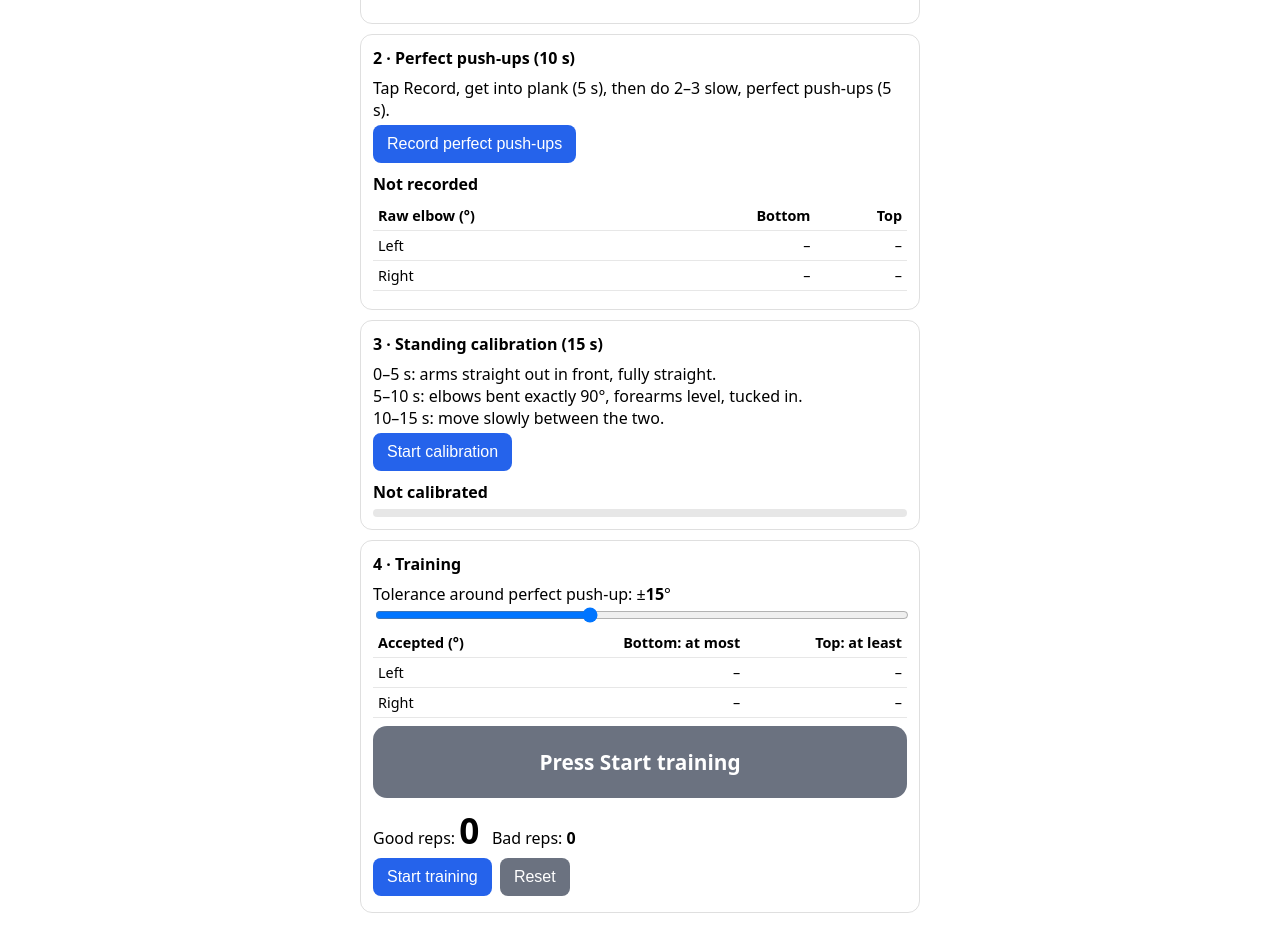
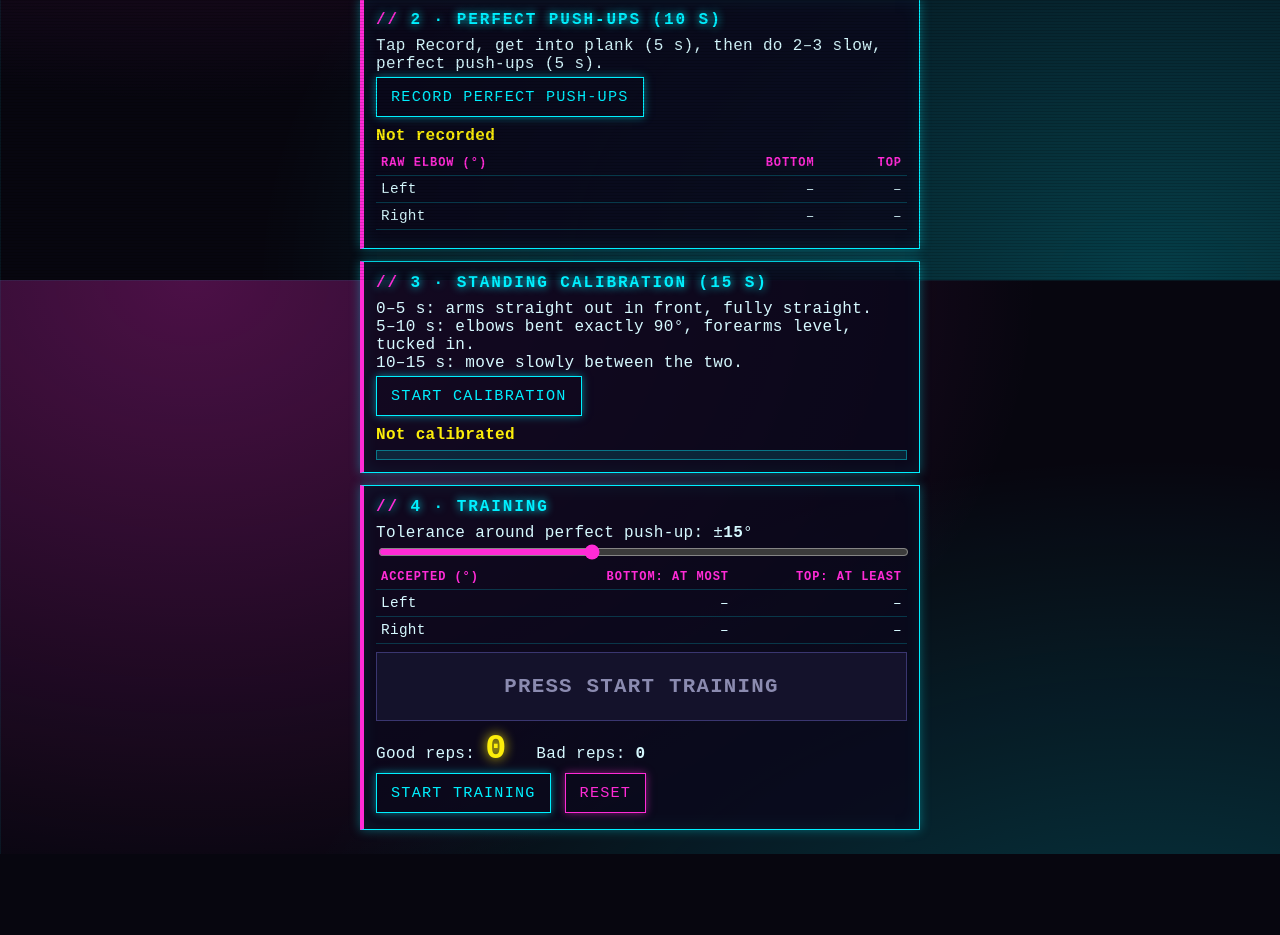
Before and after one commit to Atticus783/projec-force, a plain HTML site: page index.html in a window 1280 px wide. Shown: the part 520-1455 px from the top of the page. After the commit the page ends 1374 px from the top, so only its background shows below. Drawn offline with Linux system fonts and the light colour scheme.

Commit message:
Update index.html

```diff
--- a/index.html
+++ b/index.html
@@ -3,23 +3,56 @@
 <meta name="viewport" content="width=device-width,initial-scale=1">
 <title>Push-up Coach</title>
 <style>
-:root{color-scheme:light dark;font-family:system-ui,sans-serif}
-body{margin:0;padding:12px;max-width:560px;margin:auto}
-.card{border:1px solid #8884;border-radius:12px;padding:12px;margin:10px 0}
-h2{margin:0 0 8px;font-size:1rem}
+:root{color-scheme:dark;--cyan:#00f0ff;--pink:#ff2bd6;--yellow:#fcee0a;--green:#00ff9c;--red:#ff2a55;--panel:rgba(10,8,28,.82)}
+body{margin:0;padding:12px;max-width:560px;margin:auto;min-height:100vh;color:#d6f9ff;
+  font-family:ui-monospace,"Cascadia Mono","Courier New",monospace;letter-spacing:.02em;
+  background:
+    linear-gradient(rgba(0,240,255,.07) 1px,transparent 1px) 0 0/32px 32px,
+    linear-gradient(90deg,rgba(0,240,255,.07) 1px,transparent 1px) 0 0/32px 32px,
+    radial-gradient(ellipse at 15% 0%,rgba(255,43,214,.28),transparent 55%),
+    radial-gradient(ellipse at 90% 100%,rgba(0,240,255,.24),transparent 55%),
+    #07060f;
+  background-attachment:fixed}
+body::before{content:"";position:fixed;inset:0;pointer-events:none;z-index:50;
+  background:repeating-linear-gradient(0deg,rgba(0,0,0,.14) 0 1px,transparent 1px 3px)}
+
+.card{background:var(--panel);border:1px solid var(--cyan);border-left:4px solid var(--pink);
+  padding:12px;margin:12px 0;
+  box-shadow:0 0 10px rgba(0,240,255,.35),inset 0 0 18px rgba(0,240,255,.08)}
+h2{margin:0 0 8px;font-size:1rem;color:var(--cyan);text-transform:uppercase;letter-spacing:.12em;
+  text-shadow:0 0 8px var(--cyan)}
+h2::before{content:"// ";color:var(--pink)}
+
 table{width:100%;border-collapse:collapse;font-size:.9rem;margin-bottom:6px}
-td,th{padding:5px;text-align:right;border-bottom:1px solid #8883}
+td,th{padding:5px;text-align:right;border-bottom:1px solid rgba(0,240,255,.2)}
 td:first-child,th:first-child{text-align:left}
-button{padding:10px 14px;border-radius:8px;border:0;background:#2563eb;color:#fff;font-size:1rem;margin:4px 4px 4px 0}
-button.alt{background:#6b7280}
-.bar{height:8px;background:#8883;border-radius:4px;overflow:hidden;margin-top:6px}
-#prog{height:100%;width:0;background:#2563eb}
-.light{border-radius:14px;padding:22px 12px;text-align:center;font-size:1.3rem;font-weight:700;color:#fff;margin:8px 0}
-.idle{background:#6b7280}.ok{background:#16a34a}.bad{background:#dc2626}
-.okt{color:#16a34a;font-weight:700}.badt{color:#dc2626;font-weight:700}
-#repsGood{font-size:2.2rem;font-weight:700}
-#recMsg,#calMsg{font-weight:700;margin:6px 0}
-#logBox{font-size:.85rem;max-height:140px;overflow:auto}
+th{color:var(--pink);font-size:.75rem;text-transform:uppercase;letter-spacing:.08em}
+
+button{background:transparent;color:var(--cyan);border:1px solid var(--cyan);border-radius:0;
+  font-family:inherit;font-size:.95rem;text-transform:uppercase;letter-spacing:.08em;
+  padding:10px 14px;margin:4px 4px 4px 0;cursor:pointer;box-shadow:0 0 8px rgba(0,240,255,.5)}
+button:active{background:var(--cyan);color:#000}
+button.alt{color:var(--pink);border-color:var(--pink);box-shadow:0 0 8px rgba(255,43,214,.5)}
+button.alt:active{background:var(--pink);color:#000}
+input[type=range]{accent-color:var(--pink)}
+
+.bar{height:8px;background:rgba(0,240,255,.12);border:1px solid rgba(0,240,255,.4);margin-top:6px;overflow:hidden}
+#prog{height:100%;width:0;background:linear-gradient(90deg,var(--cyan),var(--pink));box-shadow:0 0 10px var(--pink)}
+
+.light{padding:22px 12px;text-align:center;font-size:1.3rem;font-weight:700;margin:8px 0;
+  text-transform:uppercase;letter-spacing:.06em}
+.idle{background:#14122b;color:#8b8bb0;border:1px solid #3a3670}
+.ok{background:rgba(0,255,156,.12);color:var(--green);border:1px solid var(--green);
+  box-shadow:0 0 18px rgba(0,255,156,.55);text-shadow:0 0 8px var(--green)}
+.bad{background:rgba(255,42,85,.14);color:var(--red);border:1px solid var(--red);
+  box-shadow:0 0 18px rgba(255,42,85,.6);text-shadow:0 0 8px var(--red);animation:pulse 1s infinite}
+@keyframes pulse{50%{box-shadow:0 0 32px rgba(255,42,85,.95)}}
+
+.okt{color:var(--green);font-weight:700;text-shadow:0 0 6px var(--green)}
+.badt{color:var(--red);font-weight:700;text-shadow:0 0 6px var(--red)}
+#repsGood{font-size:2.2rem;font-weight:700;color:var(--yellow);text-shadow:0 0 12px var(--yellow)}
+#recMsg,#calMsg{font-weight:700;margin:6px 0;color:var(--yellow)}
+#logBox{font-size:.85rem;max-height:140px;overflow:auto;color:#9ff}
 </style></head><body>
 
 <div class="card"><h2>1 · Connection</h2>
@@ -70,8 +103,9 @@ const BAL=20;    // max allowed difference between left and right elbow
 const SVC='12345678-1234-1234-1234-1234567890ab', CHR='12345678-1234-1234-1234-1234567890ac';
 const $=id=>document.getElementById(id);
 const wrap=a=>{while(a>180)a-=360;while(a<-180)a+=360;return a};
-const SIDE={L:{u:0,w:1,n:'LEFT'},R:{u:2,w:3,n:'RIGHT'}};
-const NAMES=['L upper arm (ch 2)','L wrist (ch 3)','R upper arm (ch 4)','R wrist (ch 5)'];
+// Left arm = channels 4,5 (sensors 2,3); Right arm = channels 2,3 (sensors 0,1)
+const SIDE={L:{u:2,w:3,n:'LEFT'},R:{u:0,w:1,n:'RIGHT'}};
+const NAMES=['R upper arm (ch 2)','R wrist (ch 3)','L upper arm (ch 4)','L wrist (ch 5)'];
 const pc=(a,p)=>{const s=[...a].sort((x,y)=>x-y);return s[Math.min(s.length-1,Math.floor(p*s.length))]};
 
 let S=[{sag:0,lat:0},{sag:0,lat:0},{sag:0,lat:0},{sag:0,lat:0}];
```
